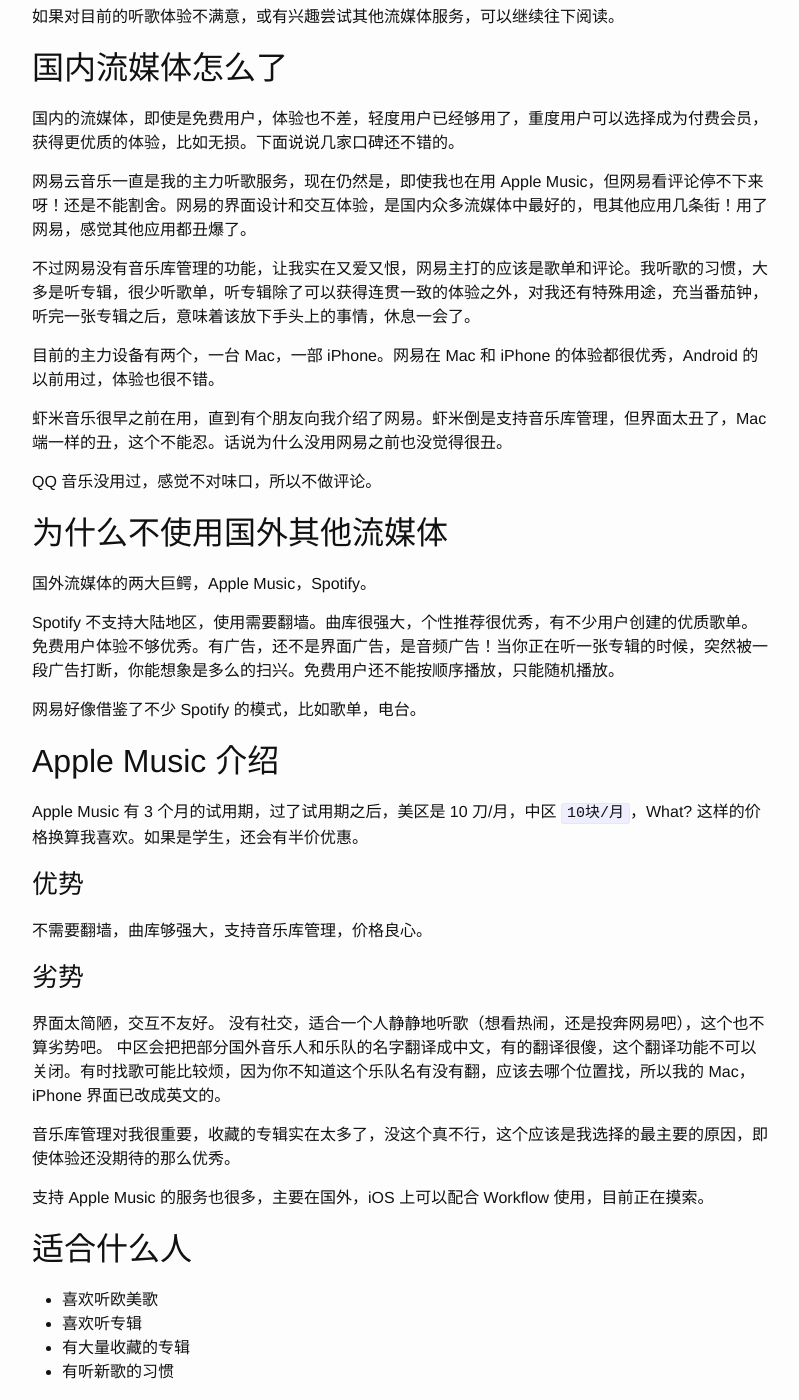
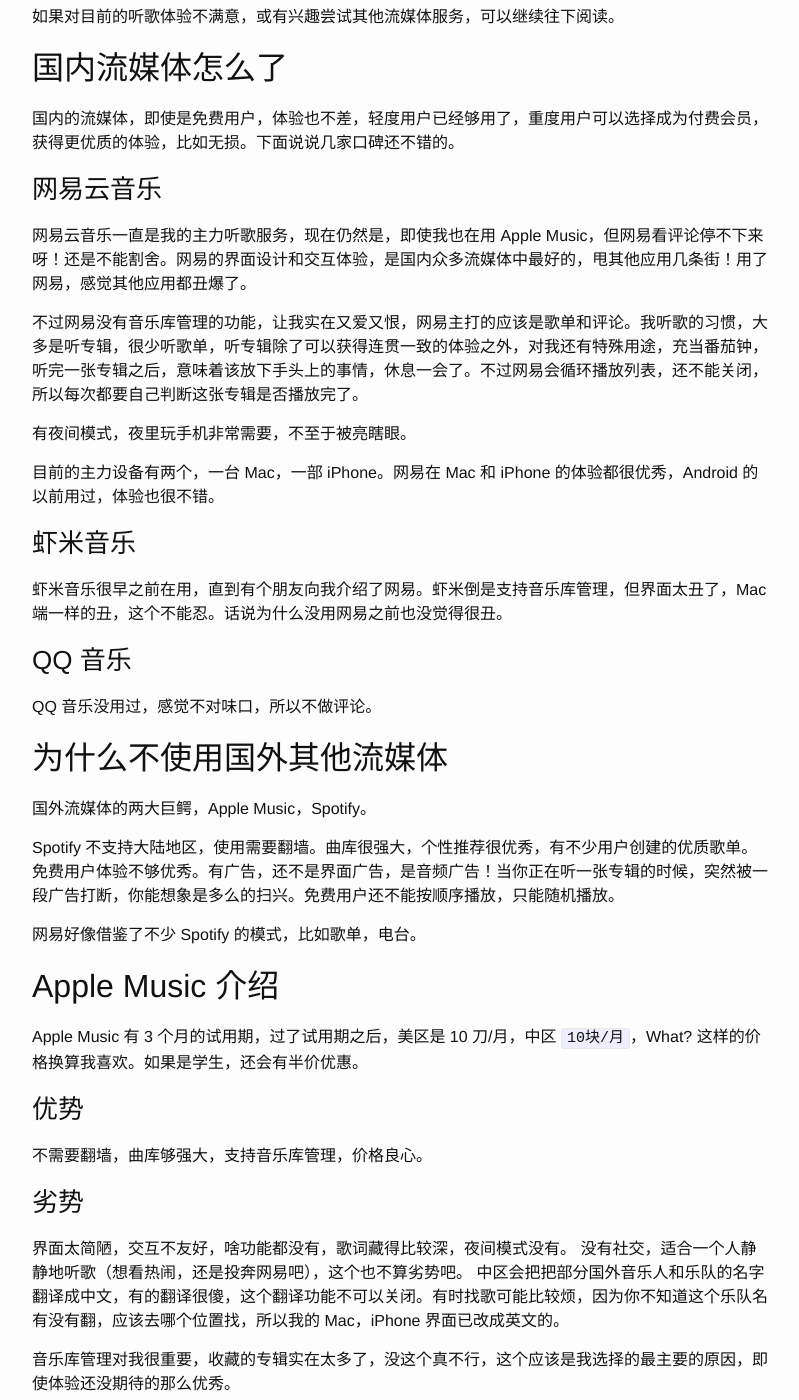
Before and after one commit to saamsmith/samxx, a Jekyll site: the page built from _posts/2017-05-11-Apple Music 不亏本指南.md, in a window 1280 px wide and 1400 px high, scrolled down 384 px. Shown: the whole window, without its empty margins (238-1037 px from the left). Built offline with Jekyll 4.4.1, drawn with Linux system fonts in a browser that asks for light colours.

Commit message:
post CNAME

```diff
--- /dev/null
+++ b/CNAME
@@ -0,0 +1 @@
+blog.samxx.me
--- a/_posts/2017-05-11-Apple Music 不亏本指南.md
+++ b/_posts/2017-05-11-Apple Music 不亏本指南.md
@@ -16,14 +16,19 @@ author: Sam xx
 ## 国内流媒体怎么了
 国内的流媒体，即使是免费用户，体验也不差，轻度用户已经够用了，重度用户可以选择成为付费会员，获得更优质的体验，比如无损。下面说说几家口碑还不错的。
 
+### 网易云音乐
 网易云音乐一直是我的主力听歌服务，现在仍然是，即使我也在用 Apple Music，但网易看评论停不下来呀！还是不能割舍。网易的界面设计和交互体验，是国内众多流媒体中最好的，甩其他应用几条街！用了网易，感觉其他应用都丑爆了。
 
-不过网易没有音乐库管理的功能，让我实在又爱又恨，网易主打的应该是歌单和评论。我听歌的习惯，大多是听专辑，很少听歌单，听专辑除了可以获得连贯一致的体验之外，对我还有特殊用途，充当番茄钟，听完一张专辑之后，意味着该放下手头上的事情，休息一会了。
+不过网易没有音乐库管理的功能，让我实在又爱又恨，网易主打的应该是歌单和评论。我听歌的习惯，大多是听专辑，很少听歌单，听专辑除了可以获得连贯一致的体验之外，对我还有特殊用途，充当番茄钟，听完一张专辑之后，意味着该放下手头上的事情，休息一会了。不过网易会循环播放列表，还不能关闭，所以每次都要自己判断这张专辑是否播放完了。
+
+有夜间模式，夜里玩手机非常需要，不至于被亮瞎眼。
 
 目前的主力设备有两个，一台 Mac，一部 iPhone。网易在 Mac 和 iPhone 的体验都很优秀，Android 的以前用过，体验也很不错。
 
+### 虾米音乐
 虾米音乐很早之前在用，直到有个朋友向我介绍了网易。虾米倒是支持音乐库管理，但界面太丑了，Mac 端一样的丑，这个不能忍。话说为什么没用网易之前也没觉得很丑。
 
+### QQ 音乐
 QQ 音乐没用过，感觉不对味口，所以不做评论。
 
 ## 为什么不使用国外其他流媒体
@@ -41,7 +46,7 @@ Apple Music 有 3 个月的试用期，过了试用期之后，美区是 10 刀/
 不需要翻墙，曲库够强大，支持音乐库管理，价格良心。
 
 ### 劣势
-界面太简陋，交互不友好。
+界面太简陋，交互不友好，啥功能都没有，歌词藏得比较深，夜间模式没有。
 没有社交，适合一个人静静地听歌（想看热闹，还是投奔网易吧），这个也不算劣势吧。
 中区会把把部分国外音乐人和乐队的名字翻译成中文，有的翻译很傻，这个翻译功能不可以关闭。有时找歌可能比较烦，因为你不知道这个乐队名有没有翻，应该去哪个位置找，所以我的 Mac，iPhone 界面已改成英文的。
 
```
